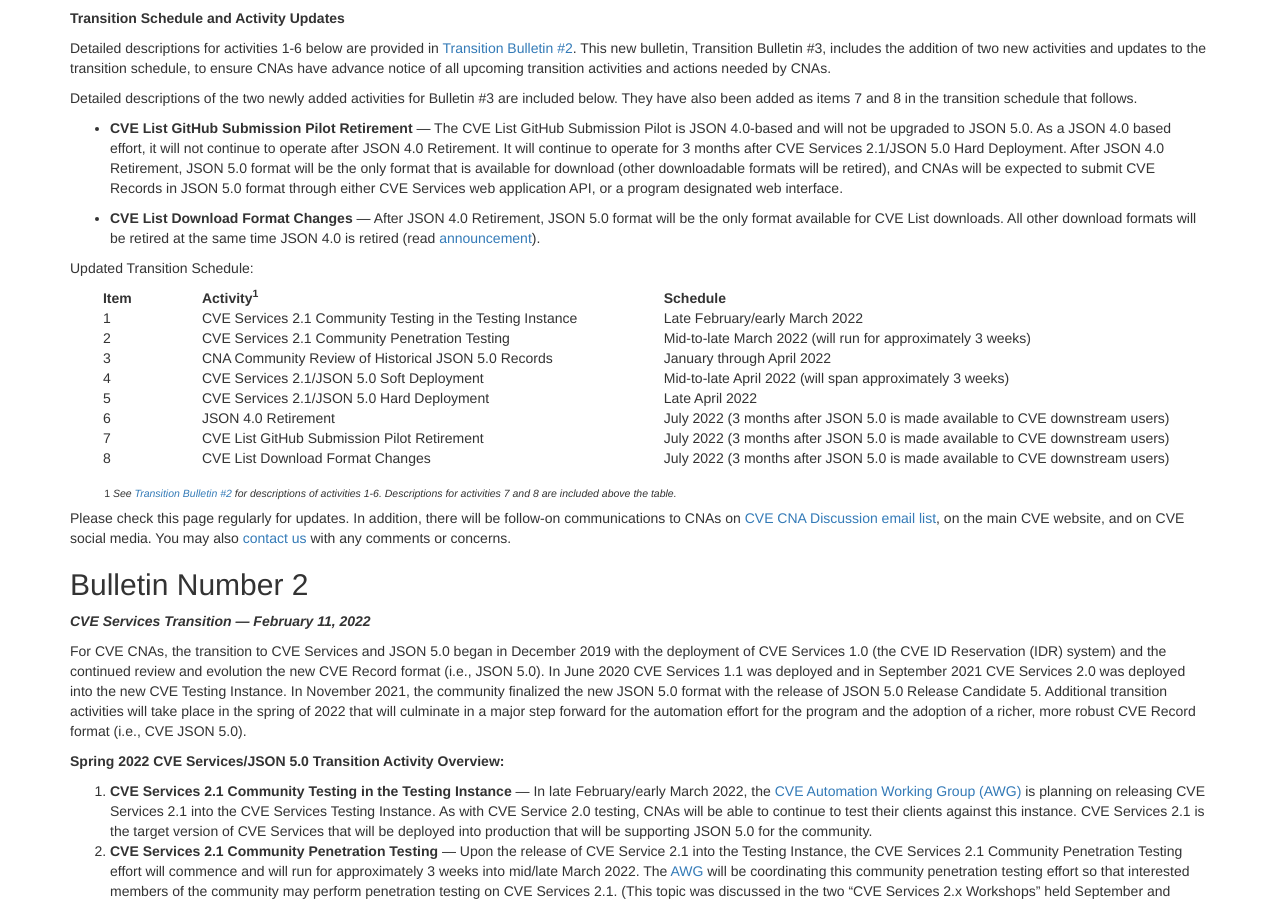
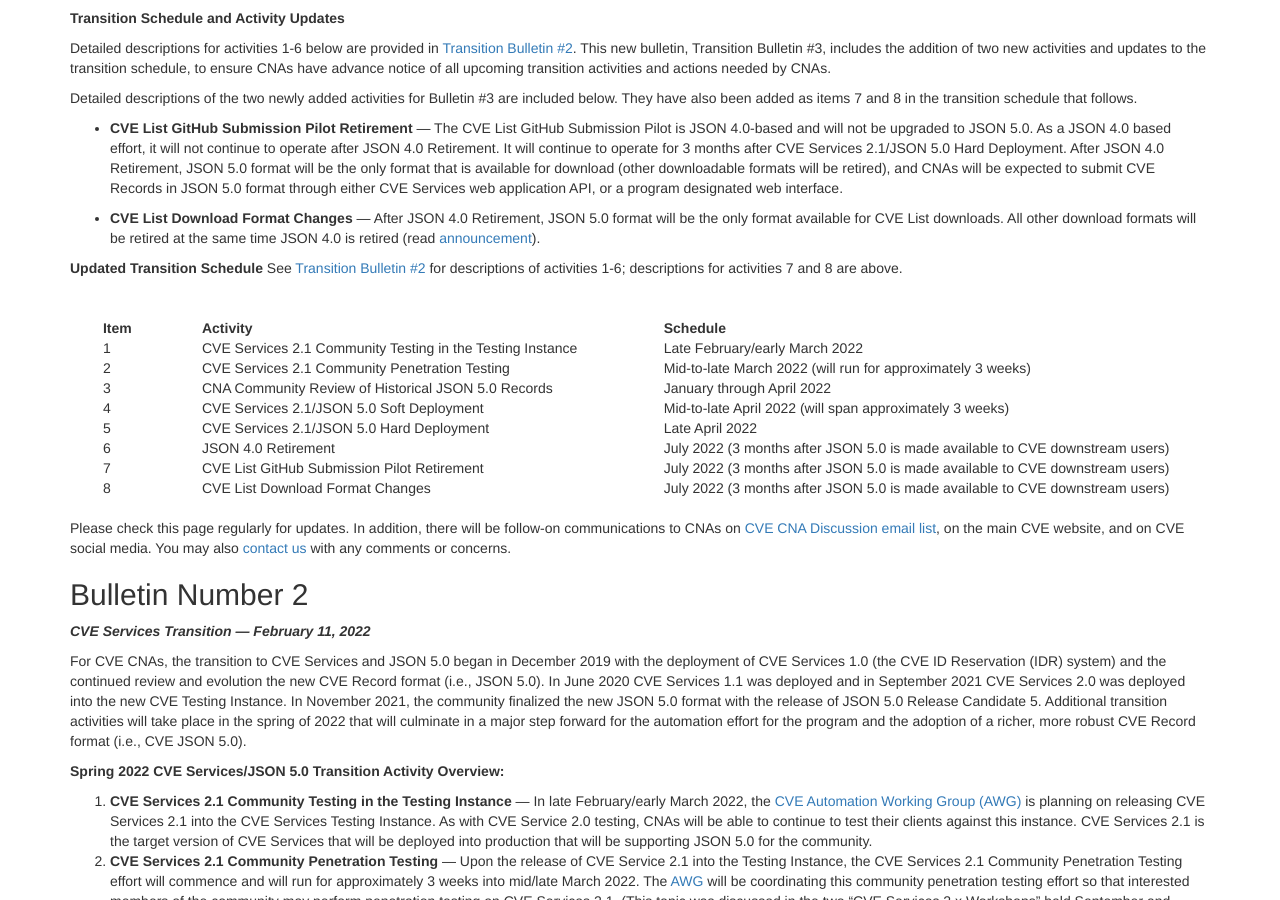
Before and after one commit to CVEProject/cveproject.github.io, a Jekyll site: the page built from automation-transition.md, in a window 1280 px wide and 900 px high, scrolled down 643 px. Built offline with Jekyll 4.4.1, drawn with Linux system fonts in a browser that asks for light colours; nearby versions of some CDN libraries; part of the change alters nothing that is shown.

Commit message:
Update automation-transition.md

```diff
--- a/automation-transition.md
+++ b/automation-transition.md
@@ -28,13 +28,15 @@ Detailed descriptions of the two newly added activities for Bulletin #3 are incl
 
 * <strong>CVE List Download Format Changes</strong> &mdash; After JSON 4.0 Retirement, JSON 5.0 format will be the only format available for CVE List downloads. All other download formats will be retired at the same time JSON 4.0 is retired (read [announcement](https://www.cve.org/Media/News/item/blog/2022/01/18/CVE-List-Download-Formats-Are)).
 
-Updated Transition Schedule:
+<strong>Updated Transition Schedule</strong>
+See [Transition Bulletin #2](https://cveproject.github.io/automation-transition#bulletin-number-2) for descriptions of activities 1-6; descriptions for activities 7 and 8 are  above.
+
 <br>
 
   <table style="padding-left:5%;padding-left:30%;">
     <tr>
       <th style="width:12%;padding-left:3%;">Item</th>
-      <th style="width:42%">Activity<sup>1</sup></th>
+      <th style="width:42%">Activity</th>
       <th style="width:46%">Schedule</th>
     </tr>
     <tr>
@@ -78,8 +80,7 @@ Updated Transition Schedule:
       <td>July 2022 (3 months after JSON 5.0 is made available to CVE downstream users)</td>
     </tr>
   </table>
-<br>
-<sup style="padding-left:3%;">1 *See [Transition Bulletin #2](https://cveproject.github.io/automation-transition#bulletin-number-2) for descriptions of activities 1-6. Descriptions for activities 7 and 8 are included above the table.*</sup>
+
 <br>
 Please check this page regularly for updates. In addition, there will be follow-on communications to CNAs on [CVE CNA Discussion email list](mailto:cve-cna-list@mitre.org), on the main CVE website, and on CVE social media. You may also [contact us](https://cveform.mitre.org/) with any comments or concerns.
 
```
